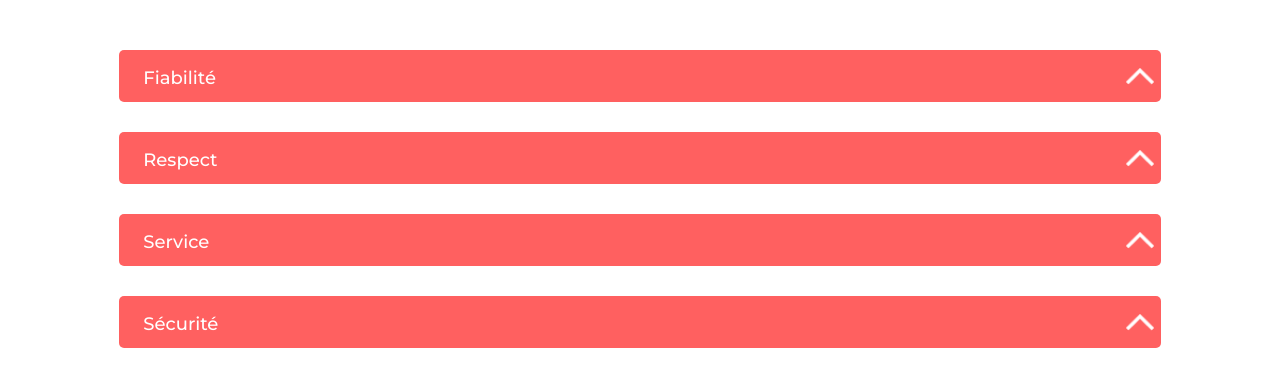
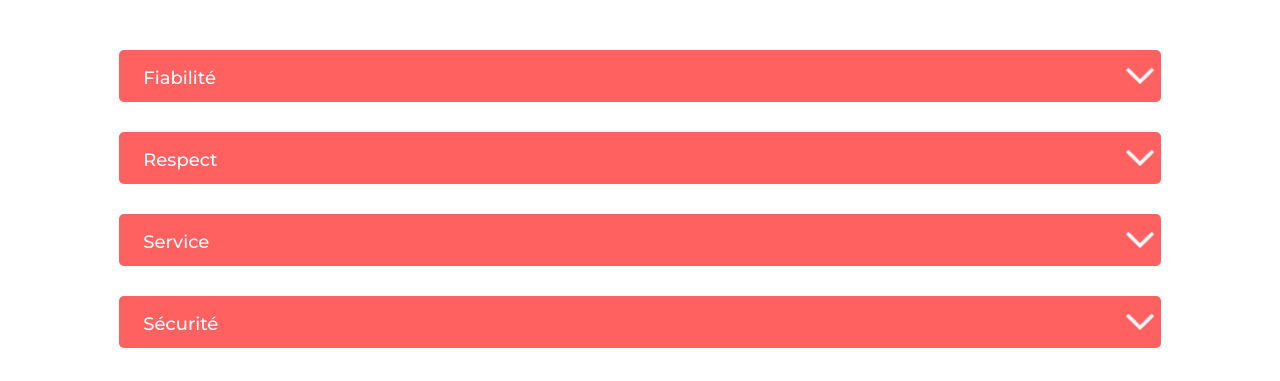
Before and after one commit to Yaddaden/Kasa, a React (Create React App) app: page /About in a window 1280 px wide. Shown: the part 377-758 px from the top of the page. Built offline with nearby package versions, Linux system fonts and the light colour scheme.

Commit message:
Inversement des chevrons dans le Collapse

```diff
--- a/src/components/Collapse.js
+++ b/src/components/Collapse.js
@@ -16,7 +16,7 @@ const Collapse = ({ title, content }) => {
       <div className="barCollaps">
         <div className="titleCollaps-fleche" onClick={display}>
           <h1 className="titleCollaps">{title}</h1>
-          <img src={!text ? flecheUp : flecheDn} alt="ouvrir fermer" />
+          <img src={!text ? flecheDn : flecheUp} alt="ouvrir fermer" />
         </div>
         {text && <div className="textCollaps">{content}</div>}
       </div>
--- a/src/pages/FicheL.js
+++ b/src/pages/FicheL.js
@@ -1,10 +1,11 @@
-import { Navigate, useParams } from "react-router-dom";
+import { useParams } from "react-router-dom";
 import Carrousel from "../components/Carrousel";
 import Collapse from "../components/Collapse";
 import logements from "../logements.json";
 import FicheTag from "../components/FicheTag";
 import FicheStars from "../components/FicheStars";
 import Profile from "../components/Profile";
+import Error from "../pages/Error";
 import "../styles/FicheL.css";
 
 const FicheL = () => {
@@ -14,7 +15,7 @@ const FicheL = () => {
   const data = logements.find((logement) => logement.id === id);
   // Au cas d'erreur sur lurl on accède à la page d'erreur 404
   if (data === undefined) {
-    return <Navigate to="/error" />;
+    return <Error />;
   }
   //destructuration de (data) récupérés depuis le fichier (logement.json)
   const {
```
